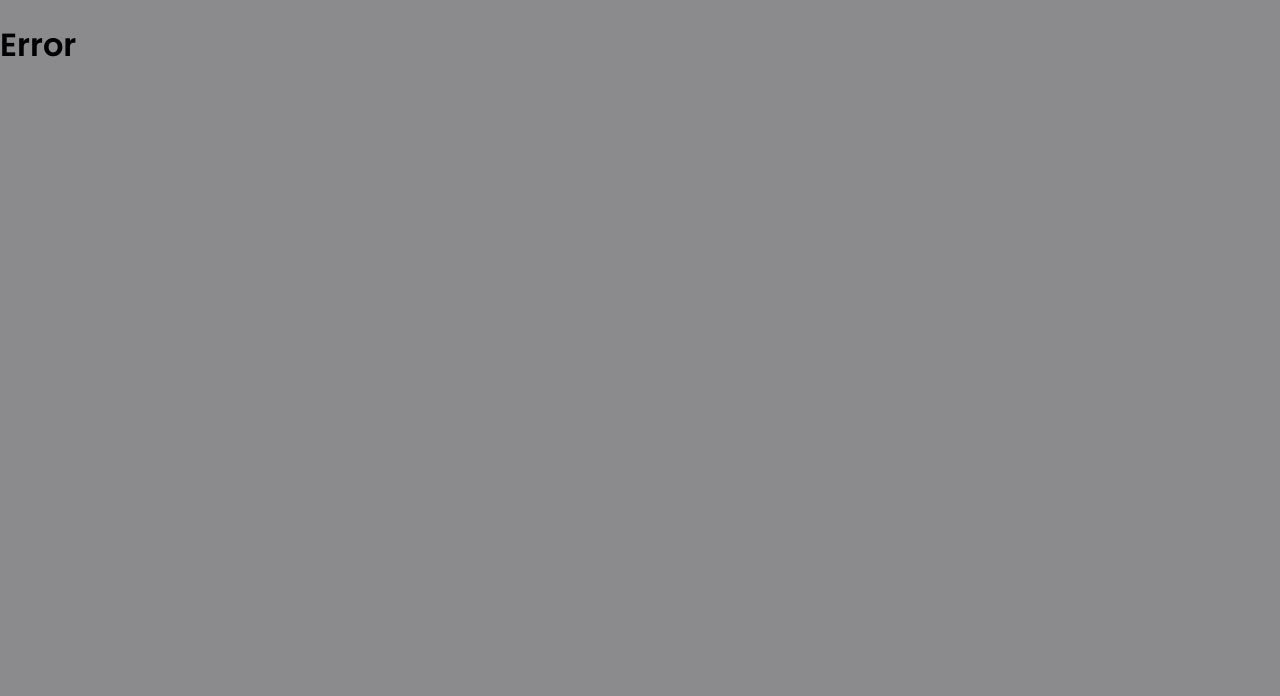
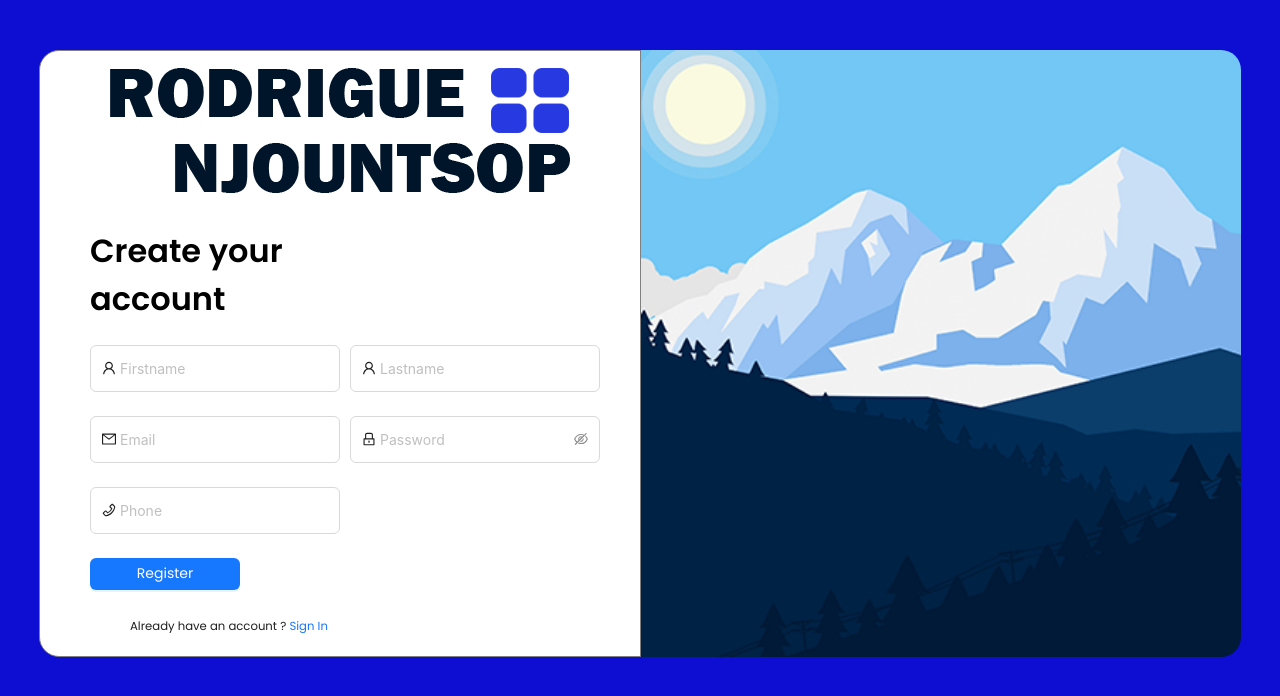
Before and after one commit to Rodrix237/admin-dashboard, a React (Vite) app: page /signup in a window 1280 px wide. Shown: the top 696 px of the page. Built offline with nearby package versions, Linux system fonts and the light colour scheme.

Commit message:
Add register page

```diff
--- /dev/null
+++ b/src/components/buttons/LoginNavigation.jsx
@@ -0,0 +1,16 @@
+import React from "react";
+import { NavLink } from "react-router-dom";
+
+const LoginNavigation = () => {
+  return (
+    <div>
+      <ul>
+        <small>
+          Already have an account ?<NavLink to="/login"> Sign In</NavLink>
+        </small>
+      </ul>
+    </div>
+  );
+};
+
+export default LoginNavigation;
--- /dev/null
+++ b/src/components/buttons/SignupNavigation.jsx
@@ -0,0 +1,16 @@
+import React from "react";
+import { NavLink } from "react-router-dom";
+
+const SignupNavigation = () => {
+  return (
+    <div className="navigation">
+      <ul>
+        <small>
+          Don't have an account ?<NavLink to="/signup"> Register Here</NavLink>
+        </small>
+      </ul>
+    </div>
+  );
+};
+
+export default SignupNavigation;
--- a/src/components/router/Routing.jsx
+++ b/src/components/router/Routing.jsx
@@ -4,6 +4,7 @@ import Home from "../../pages/home/Home.jsx";
 import User from "../../pages/user/User.jsx";
 import Error from "../../pages/error/Error.jsx";
 import Login from "../../pages/login/Login.jsx";
+import Signup from "../../pages/signup/Signup.jsx";
 
 const Routing = () => {
   return (
@@ -13,6 +14,7 @@ const Routing = () => {
         <Route path="/user" element={<User />} />
         <Route path="/" element={<Home />} />
         <Route path="/login" element={<Login />} />
+        <Route path="/signup" element={<Signup />} />
       </Routes>
     </div>
   );
--- a/src/pages/login/Login.jsx
+++ b/src/pages/login/Login.jsx
@@ -5,6 +5,7 @@ import logo from "../../assets/logo.png";
 import { useNavigate } from "react-router-dom";
 import { message, Form, Input, Button } from "antd";
 import { MailOutlined, LockOutlined } from "@ant-design/icons";
+import SignupNavigation from "../../components/buttons/SignupNavigation.jsx";
 
 const Login = () => {
   const url = "http://localhost:3000/user/login";
@@ -64,7 +65,7 @@ const Login = () => {
           <div className="form-login">
             <h1>
               Welcome back to <br />
-              <font color="blue">ROD</font>
+              <font color="blue">ROD'App</font>
             </h1>
             <small>Sign in to your account below</small>
             <Form onSubmit={handleSubmit}>
@@ -128,6 +129,9 @@ const Login = () => {
               >
                 Log In
               </Button>
+              <div className="navigation">
+                <SignupNavigation />
+              </div>
             </Form>
           </div>
         </div>
--- /dev/null
+++ b/src/pages/signup/Signup.css
@@ -0,0 +1,79 @@
+.bgLogin {
+  position: fixed;
+  top: 0;
+  left: 0;
+  width: 100%;
+  height: 100vh;
+  z-index: 1;
+  background-color: rgb(14, 14, 211);
+}
+
+.container {
+  display: flex;
+  justify-content: center;
+  margin-top: 50px;
+}
+
+.container-form {
+  width: 600px;
+  height: 700;
+  border: solid 0.5px;
+  border-color: grey;
+  border-radius: 20px 0px 0px 20px;
+  background-color: white;
+}
+
+.form-login {
+  margin-left: 50px;
+  margin-bottom: 20px;
+}
+
+.field-input {
+  text-align: left;
+  margin-top: 20px;
+  margin-bottom: 0px;
+}
+
+input {
+  width: 400px;
+  height: 37px;
+  border: solid 0.5px;
+  border-color: grey;
+  border-radius: 5px;
+}
+
+.imageform {
+  margin-left: 50px;
+  margin-top: 12px;
+}
+
+.imlogo {
+  margin-left: 150px;
+  margin-top: 12px;
+}
+
+.illogin {
+  width: 450px;
+  height: 400px;
+  margin-left: 80px;
+  margin-top: 12px;
+}
+
+.text {
+  text-align: left;
+}
+
+.navigation {
+  margin-left: 20;
+  margin-right: 200000px;
+  width: 600px;
+}
+
+.container-image {
+  display: inline-block;
+  width: 600px;
+  height: 700;
+  border-radius: 0px 20px 20px 0px;
+  background-image: url("../../assets/wallpaper.png");
+  background-size: cover;
+}
--- /dev/null
+++ b/src/pages/signup/Signup.jsx
@@ -0,0 +1,226 @@
+import React, { useState } from "react";
+import axios from "axios";
+import "./Signup.css";
+import logo from "../../assets/logo.png";
+import { message, Form, Input, Button, Select, Space } from "antd";
+import { useNavigate } from "react-router-dom";
+import {
+  MailOutlined,
+  LockOutlined,
+  UserOutlined,
+  PhoneOutlined,
+} from "@ant-design/icons";
+import LoginNavigation from "../../components/buttons/LoginNavigation";
+
+const { Option } = Select;
+
+const Signup = () => {
+  const url = "http://localhost:3000/user/add";
+  const [firstname, setFirstname] = useState("");
+  const [lastname, setLastname] = useState("");
+  const [email, setEmail] = useState("");
+  const [password, setPassword] = useState("");
+  const [phone, setPhone] = useState("");
+
+  const navigate = useNavigate();
+
+  const handleSubmit = async (e) => {
+    e.preventDefault();
+    console.log(email, password);
+    const payload = {
+      firstname: firstname,
+      lastname: lastname,
+      email: email,
+      password: password,
+      phone: phone,
+    };
+    registerUser(payload);
+  };
+
+  const registerUser = (payload) => {
+    axios
+      .post(url, payload)
+      .then((resp) => {
+        console.log(resp.data.message);
+        if (resp.status === 200) {
+          message.success("Utilisateur enregistré avec succès");
+          navigate("/login");
+        } else if (resp.status === 400) {
+          message.warning("Cet email est déjà utilisé");
+        } else {
+          message.warning("Erreur lors l'opération");
+        }
+      })
+      .catch((err) => console.log(err));
+    axios.interceptors.resp.use(
+      (resp) => {
+        return resp;
+      },
+      (err) => {
+        if (err.resp.status === 400) {
+          message.warning("Utilisateur déjà présent");
+        }
+      }
+    );
+  };
+
+  return (
+    <div className="bgLogin">
+      <div className="container">
+        <div className="container-form">
+          <div className="imageform">
+            {" "}
+            <img src={logo} alt="logo" />
+          </div>
+
+          <div className="form-login">
+            <h1>
+              Create your <br /> account{" "}
+            </h1>
+            <Form onSubmit={handleSubmit}>
+              <div style={{ display: "flex" }}>
+                <Form.Item
+                  name={"firstname"}
+                  rules={[
+                    {
+                      required: true,
+                      message: "Please, enter your firstname",
+                    },
+                    {
+                      type: "text",
+                      message: "firstname is not valid",
+                      warningOnly: true,
+                    },
+                  ]}
+                >
+                  <Input
+                    value={firstname}
+                    onChange={(e) => setFirstname(e.target.value)}
+                    placeholder="Firstname"
+                    id="firstname"
+                    style={{ width: "250px", marginRight: "10px" }}
+                    prefix={<UserOutlined />}
+                  />
+                </Form.Item>
+                <Form.Item
+                  name={"lastname"}
+                  rules={[
+                    {
+                      required: true,
+                      message: "Please, enter your lastname",
+                    },
+                    {
+                      type: "text",
+                      message: "lastname is not valid",
+                      warningOnly: true,
+                    },
+                  ]}
+                >
+                  <Input
+                    value={lastname}
+                    onChange={(e) => setLastname(e.target.value)}
+                    placeholder="Lastname"
+                    id="lastname"
+                    style={{ width: "250px", marginRight: "10px" }}
+                    prefix={<UserOutlined />}
+                  />
+                </Form.Item>
+              </div>
+              <div style={{ display: "flex" }}>
+                <Form.Item
+                  name={"email"}
+                  rules={[
+                    {
+                      required: true,
+                      message: "Please, enter your email",
+                    },
+                    {
+                      type: "email",
+                      message: "email is not valid",
+                      warningOnly: true,
+                    },
+                  ]}
+                >
+                  <Input
+                    value={email}
+                    onChange={(e) => setEmail(e.target.value)}
+                    placeholder="Email"
+                    id="email"
+                    style={{ width: "250px", marginRight: "10px" }}
+                    prefix={<MailOutlined />}
+                  />
+                </Form.Item>
+                <Form.Item
+                  name={"password"}
+                  rules={[
+                    {
+                      required: true,
+                      message: "Please, enter your password",
+                    },
+                    {
+                      type: "password",
+                      message: "password is not valid",
+                      warningOnly: true,
+                    },
+                  ]}
+                >
+                  <Input.Password
+                    value={password}
+                    onChange={(e) => setPassword(e.target.value)}
+                    placeholder="Password"
+                    id="password"
+                    style={{ width: "250px", marginRight: "10px" }}
+                    prefix={<LockOutlined />}
+                  />
+                </Form.Item>
+              </div>
+              <div style={{ display: "flex" }}>
+                <Form.Item
+                  name={"phone"}
+                  rules={[
+                    {
+                      required: true,
+                      message: "Please, enter your phone number",
+                    },
+                    {
+                      type: "text",
+                      message: "phone number is not valid",
+                      warningOnly: true,
+                    },
+                  ]}
+                >
+                  <Input
+                    value={phone}
+                    onChange={(e) => setPhone(e.target.value)}
+                    placeholder="Phone"
+                    id="phone"
+                    style={{ width: "250px", marginRight: "10px" }}
+                    prefix={<PhoneOutlined />}
+                  />
+                </Form.Item>
+              </div>
+              <Form.Item>
+                <Button
+                  htmlType="submit"
+                  type="primary"
+                  style={{ width: "150px" }}
+                  onClick={handleSubmit}
+                >
+                  Register
+                </Button>
+              </Form.Item>
+              <div className="navigation">
+                <LoginNavigation />
+              </div>
+            </Form>
+          </div>
+        </div>
+        <div className="container-image">
+          <div></div>
+        </div>
+      </div>
+    </div>
+  );
+};
+
+export default Signup;
```
